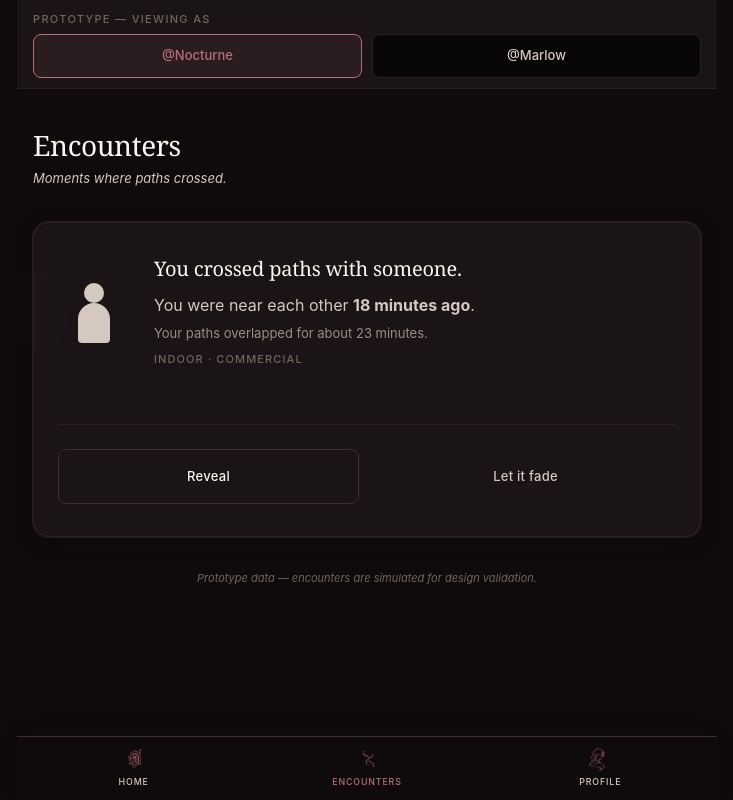
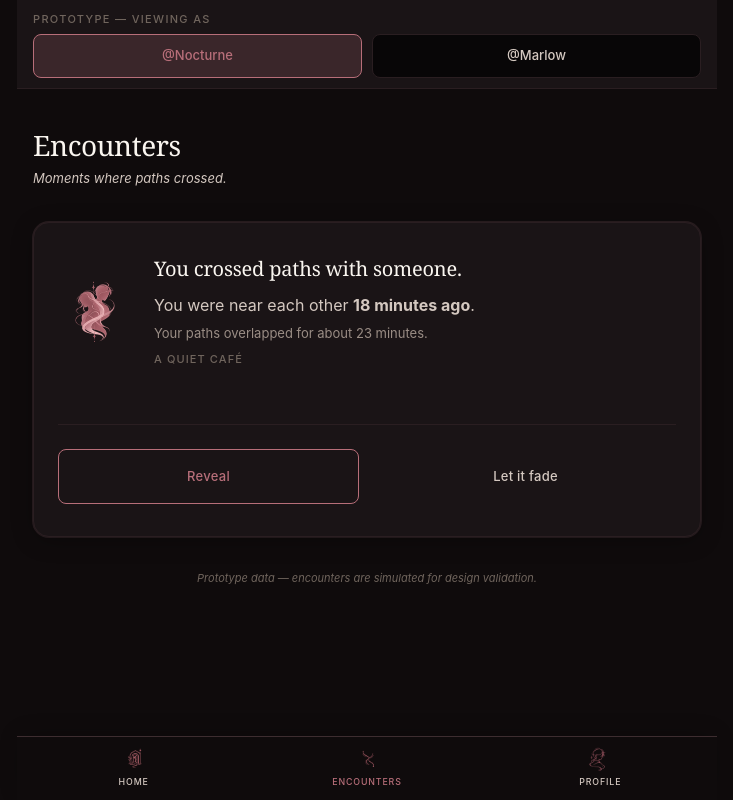
Before and after one commit to Kaiser0733/Ghost, a React (Vite) app: page / in a window 1280 px wide. Both pictures are taken after a click on the button "ENCOUNTERS". Shown: the whole page, without its empty margins (273-1006 px from the left). Built offline with nearby package versions, Linux system fonts and the light colour scheme.

Commit message:
Phase 1: integrate encounter icon and fix priority issues

```diff
--- a/src/components/EncounterCard.tsx
+++ b/src/components/EncounterCard.tsx
@@ -54,9 +54,16 @@ export function EncounterCard({ encounter, perspective }: EncounterCardProps) {
     return (
       <article className="encounter-card anonymous">
         <div className="encounter-presence">
-          <div className="presence-silhouette">
-            <div className="presence-shimmer" />
-          </div>
+          <img
+            src="/src/assets/encounter/encounter_optimized.png"
+            alt=""
+            className="encounter-icon"
+            width="64"
+            height="64"
+            loading="eager"
+            decoding="async"
+            aria-hidden="true"
+          />
         </div>
         <div className="encounter-body">
           <p className="encounter-lead">You crossed paths with someone.</p>
--- a/src/data/placeholders.ts
+++ b/src/data/placeholders.ts
@@ -67,12 +67,12 @@ export function formatElapsed(timestamp: number): string {
 // Helper: venue category to display label (no venue names per privacy principle)
 export function venueLabel(category: string): string {
   const labels: Record<string, string> = {
-    indoor_commercial: 'Indoor · Commercial',
-    indoor_public: 'Indoor · Public',
-    outdoor_park: 'Outdoor · Park',
-    outdoor_street: 'Outdoor · Street',
-    transit: 'Transit',
-    unknown: 'Unknown location',
+    indoor_commercial: 'a quiet café',
+    indoor_public: 'a public space',
+    outdoor_park: 'a park',
+    outdoor_street: 'a street corner',
+    transit: 'transit',
+    unknown: 'somewhere nearby',
   };
-  return labels[category] ?? 'Unknown location';
+  return labels[category] ?? 'somewhere nearby';
 }
--- a/src/screens/Profile.tsx
+++ b/src/screens/Profile.tsx
@@ -13,7 +13,6 @@ export function Profile() {
     <div className="screen profile">
       <header className="screen-header">
         <h2 className="screen-title">Profile</h2>
-        <p className="screen-subtitle">Simulated prototype user.</p>
       </header>
 
       <div className="profile-card">
--- a/src/styles/global.css
+++ b/src/styles/global.css
@@ -121,6 +121,19 @@ html {
     animation-duration: 0.01ms !important;
     transition-duration: 0.01ms !important;
   }
+}
+
+/* ========================================================
+   SELECTION STYLING
+   ======================================================== */
+::selection {
+  background: var(--accent);
+  color: var(--bg);
+}
+
+::-moz-selection {
+  background: var(--accent);
+  color: var(--bg);
 }
 
 /* ========================================================
@@ -279,7 +292,7 @@ a:focus-visible,
 .switcher-btn.active {
   color: var(--accent);
   border-color: var(--accent);
-  background: rgba(183, 110, 121, 0.1);
+  background: var(--accent-subtle);
 }
 
 .switcher-btn:active {
@@ -401,7 +414,7 @@ a:focus-visible,
 
 .home-cta {
   display: inline-block;
-  margin: var(--sp-xl) auto 0;
+  margin: var(--sp-lg) auto 0;
   padding: var(--sp-md) var(--sp-2xl);
   font-size: var(--fs-base);
   font-weight: 500;
@@ -472,58 +485,21 @@ a:focus-visible,
   box-shadow: 0 0 0 2px var(--accent);
 }
 
-/* Anonymous Presence Illustration */
+/* Anonymous Presence Illustration — Founder-provided encounter.png */
 .encounter-presence {
   display: flex;
   align-items: center;
   justify-content: center;
 }
 
-.presence-silhouette {
-  position: relative;
-  width: 48px;
+.encounter-icon {
+  width: 64px;
   height: 64px;
-  color: var(--text-dim);
-}
-
-.presence-silhouette::before,
-.presence-silhouette::after {
-  content: '';
-  position: absolute;
-  background: currentColor;
-  border-radius: var(--radius-full);
-}
-
-.presence-silhouette::before {
-  width: 20px;
-  height: 20px;
-  top: 4px;
-  left: 50%;
-  transform: translateX(-50%);
-  border-radius: 50%;
-}
-
-.presence-silhouette::after {
-  width: 32px;
-  height: 40px;
-  bottom: 0;
-  left: 50%;
-  transform: translateX(-50%);
-  border-radius: 16px 16px 4px 4px;
-}
-
-.presence-shimmer {
-  position: absolute;
-  inset: -8px;
-  border-radius: 50%;
-  background: linear-gradient(90deg, transparent, rgba(183, 110, 121, 0.15), transparent);
-  animation: shimmer 3s ease-in-out infinite;
-  opacity: 0.6;
-}
-
-@keyframes shimmer {
-  0%, 100% { transform: translateX(-100%) rotate(-15deg); opacity: 0; }
-  50% { transform: translateX(100%) rotate(-15deg); opacity: 0.6; }
+  max-width: 64px;
+  max-height: 64px;
+  object-fit: contain;
+  flex-shrink: 0;
+  display: block;
 }
 
 /* ========================================================
@@ -700,26 +676,29 @@ a:focus-visible,
 }
 
 .btn-primary {
-  border: 1px solid var(--border);
-  color: var(--text);
+  border: 1px solid var(--accent);
+  color: var(--accent);
   background: transparent;
 }
 
 .btn-primary:hover,
 .btn-primary:focus {
   border-color: var(--accent);
-  background: rgba(183, 110, 121, 0.08);
+  background: rgba(183, 110, 121, 0.12);
   color: var(--accent);
 }
 
 .btn-primary:active {
-  background: var(--border);
+  background: var(--accent);
+  color: var(--bg);
 }
 
 .btn-primary:disabled {
   border-style: dashed;
+  border-color: var(--border);
   color: var(--text-faint);
   opacity: 0.5;
+  background: transparent;
 }
 
 .btn-secondary {
```
Also changed, not shown: src/assets/encounter/encounter.png (added), src/assets/encounter/encounter_optimized.png (added).
